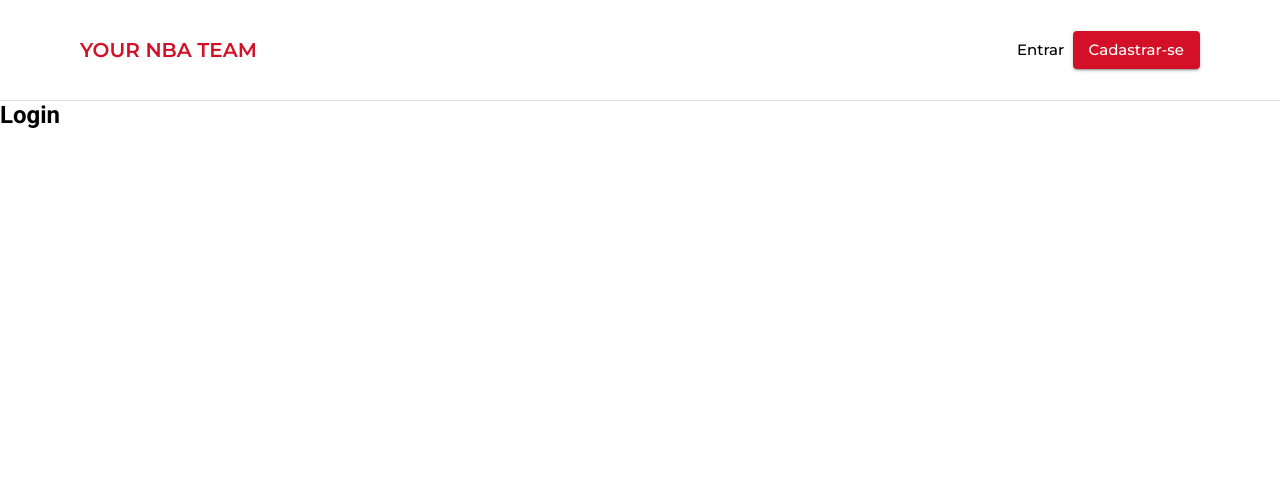
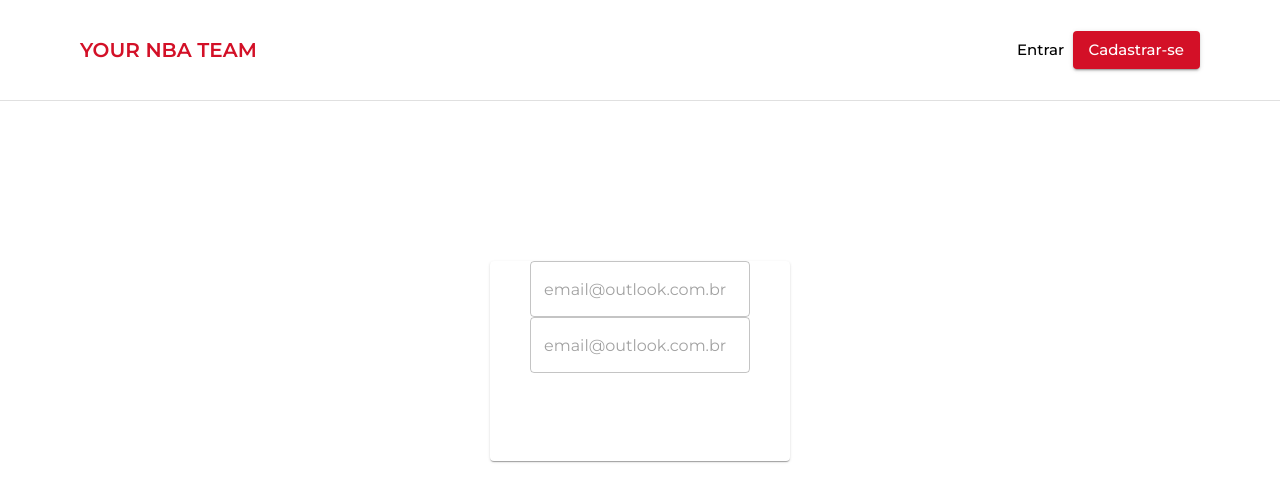
Before and after one commit to GabrielSoares-Dev/Your-NBA-Team-FRONT, a Next.js app: page /Login in a window 1280 px wide. Shown: the top 502 px of the page. Built offline with nearby package versions, Linux system fonts and the light colour scheme; no server answers.

Commit message:
inicitialize login page

```diff
--- a/src/pages/Login/index.tsx
+++ b/src/pages/Login/index.tsx
@@ -1,6 +1,7 @@
 import { useAppSelector, useAppDispatch } from '@store/hooks';
 import { setSun } from '@store/modules/Auth/index.store';
 import Layout from '@components/Layouts/Layout';
+import { TextField, Grid, Paper, Box } from '@mui/material';
 import type { NextPage } from 'next';
 
 const Login: NextPage = () => {
@@ -9,7 +10,26 @@ const Login: NextPage = () => {
   console.log(process.env.NEXT_PUBLIC_ANALYTICS_ID);
   return (
     <Layout>
-      <h2>Login</h2>
+      <Box justifyContent="center" display="flex" marginTop={20}>
+        <Paper style={{ height: 200, width: '300px' }}>
+          <Grid container flexDirection="column" alignItems="center">
+            <Grid item>
+              <TextField
+                color="primary"
+                placeholder="email@outlook.com.br"
+                variant="outlined"
+              />
+            </Grid>
+            <Grid item>
+              <TextField
+                color="primary"
+                placeholder="email@outlook.com.br"
+                variant="outlined"
+              />
+            </Grid>
+          </Grid>
+        </Paper>
+      </Box>
     </Layout>
   );
 };
--- a/src/pages/index.tsx
+++ b/src/pages/index.tsx
@@ -25,7 +25,7 @@ const Home: NextPage = () => {
           </Styled.ContainerTitle>
           <Styled.ContainerDescription item xs={12}>
             <Styled.Description>
-              Monte sua formação dos sonhos coms os melhores jogadores da NBA!
+              Monte sua formação dos sonhos com os melhores jogadores da NBA!
             </Styled.Description>
           </Styled.ContainerDescription>
           <Styled.ContainerButton item sm={12} md={2} lg={2}>
```
Also changed, not shown: .prettierrc.js.
